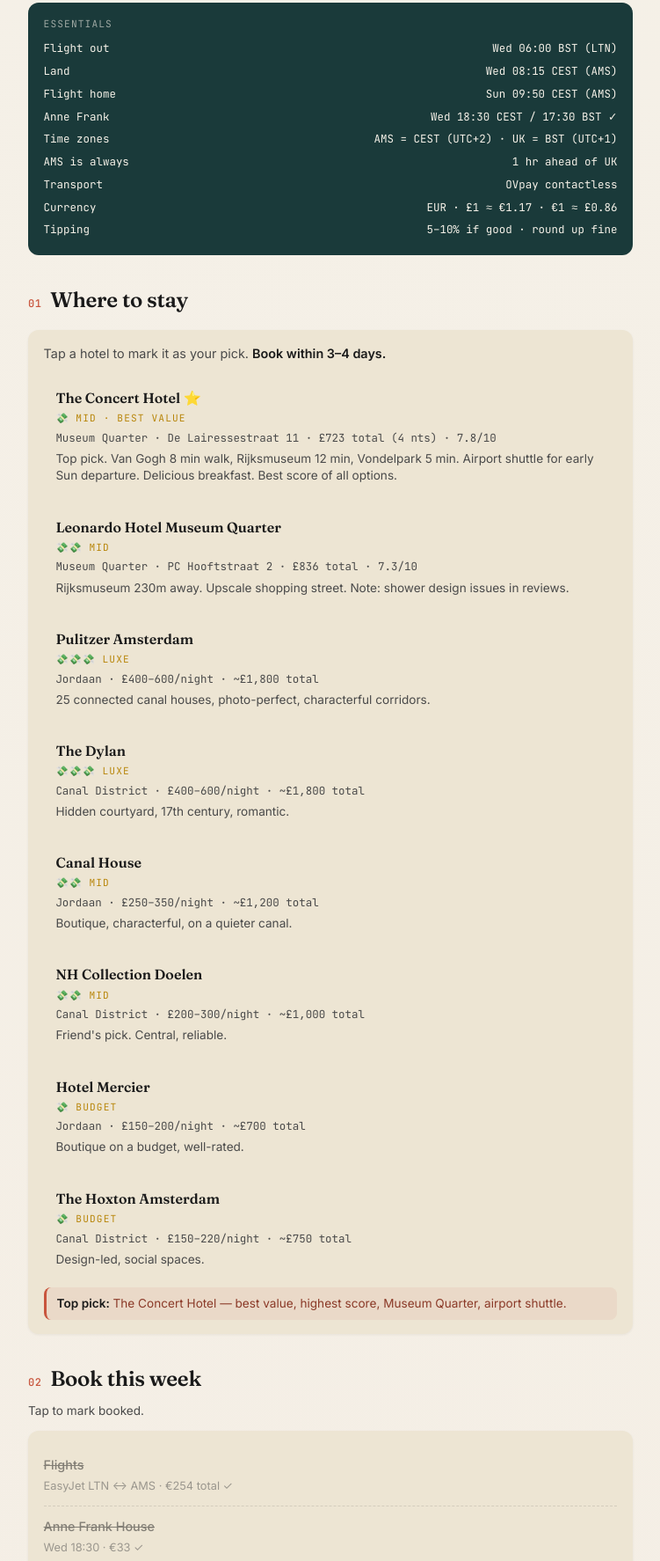
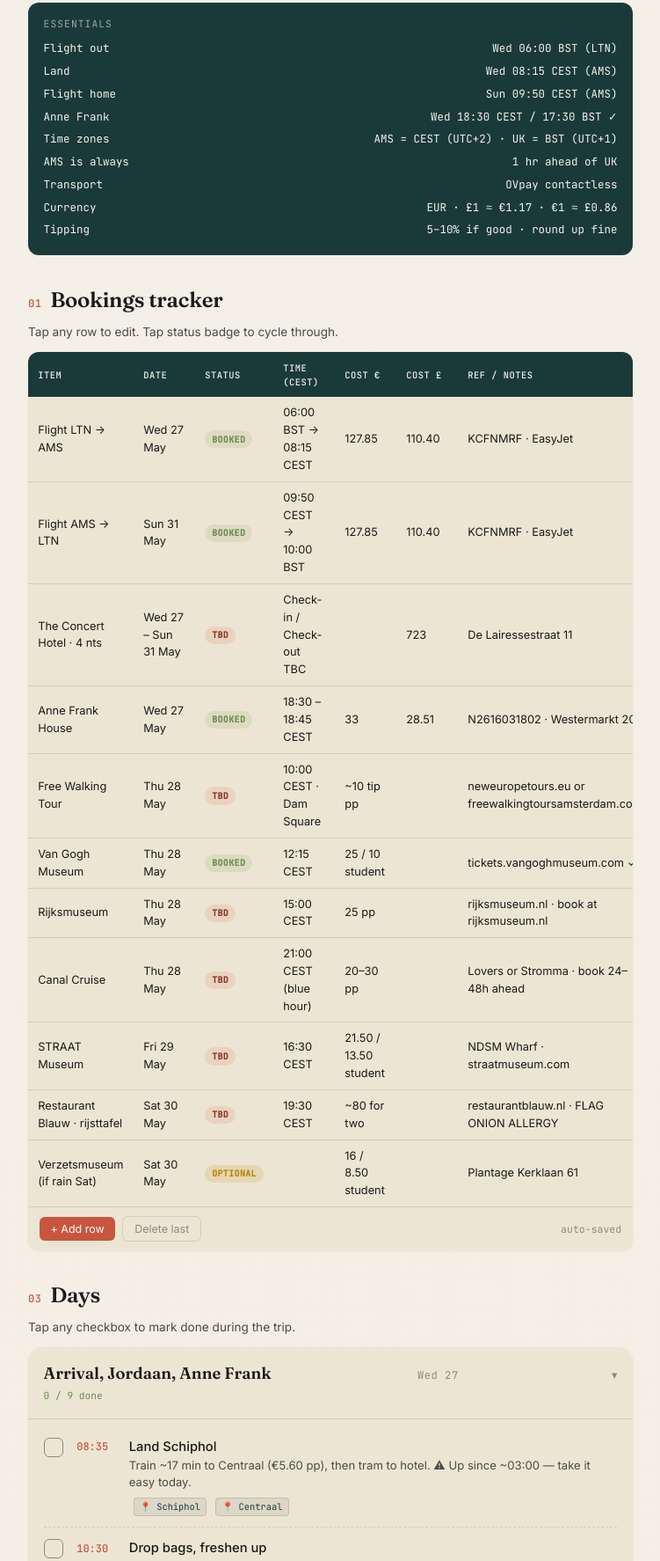
Before and after one commit to trippybonsai/amsterdam, a plain HTML site: page index.html in a window 1280 px wide. Shown: the part 499-2273 px from the top of the page at 88% size, without its empty margins (264-1015 px from the left). Drawn offline with Linux system fonts and the light colour scheme.

Commit message:
Update index.html to add tracker

```diff
--- a/index.html
+++ b/index.html
@@ -400,7 +400,20 @@
   box-shadow: 0 4px 12px rgba(0,0,0,0.15);
 }
 .toast.show { opacity: 1; transform: translateX(-50%) translateY(0); }
-/* Map links */
+/* Tracker table */
+.tracker-row td { padding: 0.5rem 0.7rem; border-bottom: 1px solid var(--border); vertical-align: middle; }
+.tracker-row:last-child td { border-bottom: none; }
+.tracker-row:active td, .tracker-row.editing td { background: var(--accent-soft); }
+.tracker-row td:focus { outline: 2px solid var(--accent); outline-offset: -2px; background: var(--paper); }
+.status-badge { display: inline-block; padding: 0.15rem 0.5rem; border-radius: 999px; font-family: 'JetBrains Mono', monospace; font-size: 0.62rem; font-weight: 600; letter-spacing: 0.04em; cursor: pointer; user-select: none; white-space: nowrap; }
+.status-booked { background: var(--green-soft); color: var(--green); }
+.status-tbd { background: var(--red-soft); color: var(--accent-deep); }
+.status-optional { background: var(--amber-soft); color: var(--gold); }
+.status-na { background: var(--canal-soft); color: var(--ink-faded); }
+@media (max-width: 480px) {
+  #tracker-table { font-size: 0.74rem; }
+  .tracker-row td { padding: 0.45rem 0.5rem; }
+}
 .map-link { display: inline-flex; align-items: center; gap: 0.2rem; font-family: 'JetBrains Mono', monospace; font-size: 0.65rem; color: var(--canal); background: var(--canal-soft); padding: 0.12rem 0.4rem; border-radius: 4px; text-decoration: none; margin-left: 0.3rem; vertical-align: middle; border: 1px solid rgba(26,58,58,0.15); white-space: nowrap; }
 .map-link:active { background: var(--canal); color: var(--paper); }
 .slot-maps { margin-top: 0.5rem; display: flex; flex-wrap: wrap; gap: 0.3rem; }
@@ -419,7 +432,6 @@
 <nav>
   <a href="#progress">Progress</a>
   <a href="#essentials">Essentials</a>
-  <a href="#hotel">Hotel</a>
   <a href="#book">Bookings</a>
   <a href="#day1">Wed</a>
   <a href="#day2">Thu</a>
@@ -464,80 +476,47 @@
   </div>
 </section>
 
-<section id="hotel">
-  <h2><span class="num">01</span> Where to stay</h2>
-  <div class="card">
-    <p style="font-size:0.9rem;color:var(--ink-soft);margin-bottom:0.8rem;">Tap a hotel to mark it as your pick. <strong>Book within 3–4 days.</strong></p>
-
-    <div class="hotel" data-hotel="concert" data-cost="723">
-      <div class="hotel-name">The Concert Hotel ⭐ <span class="chosen-badge">★ chosen</span></div>
-      <div class="tier">💸 MID · BEST VALUE</div>
-      <div class="hotel-meta">Museum Quarter · De Lairessestraat 11 · £723 total (4 nts) · 7.8/10</div>
-      <div class="hotel-why">Top pick. Van Gogh 8 min walk, Rijksmuseum 12 min, Vondelpark 5 min. Airport shuttle for early Sun departure. Delicious breakfast. Best score of all options.</div>
-    </div>
-    <div class="hotel" data-hotel="leonardo" data-cost="836">
-      <div class="hotel-name">Leonardo Hotel Museum Quarter <span class="chosen-badge">★ chosen</span></div>
-      <div class="tier">💸💸 MID</div>
-      <div class="hotel-meta">Museum Quarter · PC Hooftstraat 2 · £836 total · 7.3/10</div>
-      <div class="hotel-why">Rijksmuseum 230m away. Upscale shopping street. Note: shower design issues in reviews.</div>
-    </div>
-    <div class="hotel" data-hotel="pulitzer" data-cost="1800">
-      <div class="hotel-name">Pulitzer Amsterdam <span class="chosen-badge">★ chosen</span></div>
-      <div class="tier">💸💸💸 LUXE</div>
-      <div class="hotel-meta">Jordaan · £400–600/night · ~£1,800 total</div>
-      <div class="hotel-why">25 connected canal houses, photo-perfect, characterful corridors.</div>
-    </div>
-    <div class="hotel" data-hotel="dylan" data-cost="1800">
-      <div class="hotel-name">The Dylan <span class="chosen-badge">★ chosen</span></div>
-      <div class="tier">💸💸💸 LUXE</div>
-      <div class="hotel-meta">Canal District · £400–600/night · ~£1,800 total</div>
-      <div class="hotel-why">Hidden courtyard, 17th century, romantic.</div>
-    </div>
-    <div class="hotel" data-hotel="canalhouse" data-cost="1200">
-      <div class="hotel-name">Canal House <span class="chosen-badge">★ chosen</span></div>
-      <div class="tier">💸💸 MID</div>
-      <div class="hotel-meta">Jordaan · £250–350/night · ~£1,200 total</div>
-      <div class="hotel-why">Boutique, characterful, on a quieter canal.</div>
-    </div>
-    <div class="hotel" data-hotel="nh" data-cost="1000">
-      <div class="hotel-name">NH Collection Doelen <span class="chosen-badge">★ chosen</span></div>
-      <div class="tier">💸💸 MID</div>
-      <div class="hotel-meta">Canal District · £200–300/night · ~£1,000 total</div>
-      <div class="hotel-why">Friend's pick. Central, reliable.</div>
-    </div>
-    <div class="hotel" data-hotel="mercier" data-cost="700">
-      <div class="hotel-name">Hotel Mercier <span class="chosen-badge">★ chosen</span></div>
-      <div class="tier">💸 BUDGET</div>
-      <div class="hotel-meta">Jordaan · £150–200/night · ~£700 total</div>
-      <div class="hotel-why">Boutique on a budget, well-rated.</div>
-    </div>
-    <div class="hotel" data-hotel="hoxton" data-cost="750">
-      <div class="hotel-name">The Hoxton Amsterdam <span class="chosen-badge">★ chosen</span></div>
-      <div class="tier">💸 BUDGET</div>
-      <div class="hotel-meta">Canal District · £150–220/night · ~£750 total</div>
-      <div class="hotel-why">Design-led, social spaces.</div>
-    </div>
-
-    <div class="recommended"><strong>Top pick:</strong> The Concert Hotel — best value, highest score, Museum Quarter, airport shuttle.</div>
-  </div>
-</section>
 
 <section id="book">
-  <h2><span class="num">02</span> Book this week</h2>
-  <p style="font-size:0.85rem;color:var(--ink-soft);margin:-0.5rem 0 0.75rem;">Tap to mark booked.</p>
-  <div class="card">
-    <ul class="booking-list" id="booking-list">
-      <li class="done" data-key="flights"><div class="bk-main"><div class="bk-name">Flights</div><div class="bk-detail">EasyJet LTN ↔ AMS · €254 total ✓</div></div></li>
-      <li class="done" data-key="annefrank"><div class="bk-main"><div class="bk-name">Anne Frank House</div><div class="bk-detail">Wed 18:30 · €33 ✓</div></div></li>
-      <li data-key="hotel"><div class="bk-main"><div class="bk-name">Hotel · 4 nights</div><div class="bk-detail">booking.com or direct · £700–1,800</div></div></li>
-      <li data-key="walkingtour"><div class="bk-main"><div class="bk-name">Free Walking Tour</div><div class="bk-detail">neweuropetours.eu or freewalkingtoursamsterdam.com · Thu 10:00 · tip-based (~€10 pp)</div></div></li>
-      <li data-key="vangogh"><div class="bk-main"><div class="bk-name">Van Gogh Museum</div><div class="bk-detail">tickets.vangoghmuseum.com · Thu 12:15 · €25 pp (€10 student)</div></div></li>
-      <li data-key="rijks"><div class="bk-main"><div class="bk-name">Rijksmuseum</div><div class="bk-detail">rijksmuseum.nl · Thu 14:30 · €25 pp</div></div></li>
-      <li data-key="blauw"><div class="bk-main"><div class="bk-name">Restaurant Blauw</div><div class="bk-detail">restaurantblauw.nl · Sat 19:30 · ~€80 for two · <strong>flag onion allergy when booking</strong></div></div></li>
-      <li data-key="cruise"><div class="bk-main"><div class="bk-name">Canal cruise</div><div class="bk-detail">Lovers or Stromma · Thu 21:00 blue-hour · €20–30 pp</div></div></li>
-      <li data-key="verzets"><div class="bk-main"><div class="bk-name">Verzetsmuseum (optional)</div><div class="bk-detail">rainy-Sat backup · €17 pp</div></div></li>
-    </ul>
+  <h2><span class="num">01</span> Bookings tracker</h2>
+  <p style="font-size:0.85rem;color:var(--ink-soft);margin:-0.5rem 0 0.75rem;">Tap any row to edit. Tap status badge to cycle through.</p>
+
+  <div class="card" style="padding:0;overflow:hidden;">
+    <div style="overflow-x:auto;-webkit-overflow-scrolling:touch;">
+      <table id="tracker-table" style="width:100%;border-collapse:collapse;font-size:0.8rem;min-width:600px;">
+        <thead>
+          <tr style="background:var(--canal);color:var(--paper);">
+            <th style="padding:0.6rem 0.7rem;text-align:left;font-family:'JetBrains Mono',monospace;font-size:0.65rem;letter-spacing:0.05em;font-weight:500;">ITEM</th>
+            <th style="padding:0.6rem 0.7rem;text-align:left;font-family:'JetBrains Mono',monospace;font-size:0.65rem;letter-spacing:0.05em;font-weight:500;">DATE</th>
+            <th style="padding:0.6rem 0.7rem;text-align:left;font-family:'JetBrains Mono',monospace;font-size:0.65rem;letter-spacing:0.05em;font-weight:500;">STATUS</th>
+            <th style="padding:0.6rem 0.7rem;text-align:left;font-family:'JetBrains Mono',monospace;font-size:0.65rem;letter-spacing:0.05em;font-weight:500;">TIME (CEST)</th>
+            <th style="padding:0.6rem 0.7rem;text-align:left;font-family:'JetBrains Mono',monospace;font-size:0.65rem;letter-spacing:0.05em;font-weight:500;">COST €</th>
+            <th style="padding:0.6rem 0.7rem;text-align:left;font-family:'JetBrains Mono',monospace;font-size:0.65rem;letter-spacing:0.05em;font-weight:500;">COST £</th>
+            <th style="padding:0.6rem 0.7rem;text-align:left;font-family:'JetBrains Mono',monospace;font-size:0.65rem;letter-spacing:0.05em;font-weight:500;">REF / NOTES</th>
+          </tr>
+        </thead>
+        <tbody id="tracker-body"></tbody>
+      </table>
+    </div>
+    <div style="padding:0.6rem 0.8rem;border-top:1px solid var(--border);display:flex;gap:0.5rem;align-items:center;">
+      <button onclick="addTrackerRow()" style="background:var(--accent);color:white;border:none;border-radius:6px;padding:0.4rem 0.8rem;font-size:0.78rem;font-family:'Inter',sans-serif;cursor:pointer;">+ Add row</button>
+      <button onclick="clearTrackerRow()" style="background:transparent;color:var(--ink-faded);border:1px solid var(--border);border-radius:6px;padding:0.4rem 0.8rem;font-size:0.78rem;font-family:'Inter',sans-serif;cursor:pointer;">Delete last</button>
+      <span style="font-size:0.72rem;color:var(--ink-faded);font-family:'JetBrains Mono',monospace;margin-left:auto;">auto-saved</span>
+    </div>
   </div>
+
+  <!-- Legacy hidden list for progress bar compatibility -->
+  <ul id="booking-list" style="display:none;">
+    <li class="done" data-key="flights"></li>
+    <li class="done" data-key="annefrank"></li>
+    <li class="done" data-key="hotel"></li>
+    <li data-key="walkingtour"></li>
+    <li data-key="vangogh"></li>
+    <li data-key="rijks"></li>
+    <li data-key="blauw"></li>
+    <li data-key="cruise"></li>
+    <li data-key="verzets"></li>
+  </ul>
 </section>
 
 <section id="day1">
@@ -789,7 +768,7 @@
   <div class="card">
     <div class="budget-list">
       <div class="row"><span class="label">Flights</span><span class="amt">£220 ✓</span></div>
-      <div class="row dynamic"><span class="label">Hotel × 4 (pick above)</span><span class="amt" id="hotel-cost">£700–1,800</span></div>
+      <div class="row"><span class="label">The Concert Hotel × 4 nights</span><span class="amt">£723 ✓</span></div>
       <div class="row"><span class="label">Anne Frank tickets</span><span class="amt">£29 ✓</span></div>
       <div class="row"><span class="label">Van Gogh + Rijks × 2</span><span class="amt">£86</span></div>
       <div class="row"><span class="label">STRAAT × 2</span><span class="amt">£32</span></div>
@@ -801,7 +780,7 @@
       <div class="row"><span class="label">Coffeeshop visits</span><span class="amt">£40–100</span></div>
       <div class="row"><span class="label">Vinyl shopping</span><span class="amt">£50–200</span></div>
       <div class="row"><span class="label">Buffer / souvenirs</span><span class="amt">£100</span></div>
-      <div class="row total dynamic"><span class="label">Total</span><span class="amt" id="total-cost">£1,700–2,450</span></div>
+      <div class="row total dynamic"><span class="label">Total</span><span class="amt">£1,770–2,170</span></div>
     </div>
   </div>
 </section>
@@ -842,7 +821,7 @@
 </section>
 
 <footer>
-  Saved offline · State saves automatically · v10 · <a href="https://github.com" target="_blank" style="color:var(--ink-faded);text-decoration:none;">GitHub Pages</a>
+  Saved offline · State saves automatically · v13 · <a href="https://github.com" target="_blank" style="color:var(--ink-faded);text-decoration:none;">GitHub Pages</a>
   <br>
   <button onclick="if(confirm('Reset all checkboxes and choices?')){localStorage.removeItem('nltrip');location.reload();}">Reset all</button>
 </footer>
@@ -906,6 +885,8 @@
 }
 updateCountdown();
 setInterval(updateCountdown, 30000);
+// Also run after full page load in case of sandbox timing issues
+window.addEventListener('load', updateCountdown);
 
 // ============== TOUCH HELPER ==============
 // Adds both click and touchend, prevents double-fire
@@ -951,39 +932,7 @@
   });
 });
 
-// ============== HOTEL CHOOSER ==============
-document.querySelectorAll('.hotel').forEach(h => {
-  if (state.hotel === h.dataset.hotel) h.classList.add('chosen');
-  addTapListener(h, function() {
-    if (h.classList.contains('chosen')) {
-      h.classList.remove('chosen');
-      state.hotel = null;
-    } else {
-      document.querySelectorAll('.hotel').forEach(x => x.classList.remove('chosen'));
-      h.classList.add('chosen');
-      state.hotel = h.dataset.hotel;
-    }
-    save();
-    updateHotelCost();
-  });
-});
 
-function updateHotelCost() {
-  const chosen = document.querySelector('.hotel.chosen');
-  const el = document.getElementById('hotel-cost');
-  const total = document.getElementById('total-cost');
-  if (chosen) {
-    const cost = parseInt(chosen.dataset.cost);
-    el.textContent = '£' + cost.toLocaleString();
-    const baseLow = 220 + 29 + 86 + 32 + 40 + 10 + 300 + 40 + 40 + 50 + 100;
-    const baseHigh = 220 + 29 + 86 + 32 + 30 + 40 + 20 + 375 + 40 + 100 + 200 + 100;
-    total.textContent = '£' + (baseLow + cost).toLocaleString() + '–£' + (baseHigh + cost).toLocaleString();
-  } else {
-    el.textContent = '£700–1,800';
-    total.textContent = '£1,700–2,450';
-  }
-}
-updateHotelCost();
 
 // ============== DAY TRIP CHOOSER ==============
 document.querySelectorAll('.option').forEach(o => {
@@ -1072,5 +1021,109 @@
 </script>
 
 
+<script>
+// ============== BOOKINGS TRACKER ==============
+const TRACKER_KEY = 'nltrip_tracker';
+const STATUSES = ['BOOKED','TBD','OPTIONAL','N/A'];
+const STATUS_CLASS = { 'BOOKED':'status-booked','TBD':'status-tbd','OPTIONAL':'status-optional','N/A':'status-na' };
+
+const DEFAULT_ROWS = [
+  { item:'Flight LTN → AMS', date:'Wed 27 May', status:'BOOKED', time:'06:00 BST → 08:15 CEST', eur:'127.85', gbp:'110.40', ref:'KCFNMRF · EasyJet' },
+  { item:'Flight AMS → LTN', date:'Sun 31 May', status:'BOOKED', time:'09:50 CEST → 10:00 BST', eur:'127.85', gbp:'110.40', ref:'KCFNMRF · EasyJet' },
+  { item:'The Concert Hotel · 4 nts', date:'Wed 27 – Sun 31 May', status:'TBD', time:'Check-in / Check-out TBC', eur:'', gbp:'723', ref:'De Lairessestraat 11' },
+  { item:'Anne Frank House', date:'Wed 27 May', status:'BOOKED', time:'18:30 – 18:45 CEST', eur:'33', gbp:'28.51', ref:'N2616031802 · Westermarkt 20' },
+  { item:'Free Walking Tour', date:'Thu 28 May', status:'TBD', time:'10:00 CEST · Dam Square', eur:'~10 tip pp', gbp:'', ref:'neweuropetours.eu or freewalkingtoursamsterdam.com' },
+  { item:'Van Gogh Museum', date:'Thu 28 May', status:'BOOKED', time:'12:15 CEST', eur:'25 / 10 student', gbp:'', ref:'tickets.vangoghmuseum.com ✓' },
+  { item:'Rijksmuseum', date:'Thu 28 May', status:'TBD', time:'15:00 CEST', eur:'25 pp', gbp:'', ref:'rijksmuseum.nl · book at rijksmuseum.nl' },
+  { item:'Canal Cruise', date:'Thu 28 May', status:'TBD', time:'21:00 CEST (blue hour)', eur:'20–30 pp', gbp:'', ref:'Lovers or Stromma · book 24–48h ahead' },
+  { item:'STRAAT Museum', date:'Fri 29 May', status:'TBD', time:'16:30 CEST', eur:'21.50 / 13.50 student', gbp:'', ref:'NDSM Wharf · straatmuseum.com' },
+  { item:'Restaurant Blauw · rijsttafel', date:'Sat 30 May', status:'TBD', time:'19:30 CEST', eur:'~80 for two', gbp:'', ref:'restaurantblauw.nl · FLAG ONION ALLERGY' },
+  { item:'Verzetsmuseum (if rain Sat)', date:'Sat 30 May', status:'OPTIONAL', time:'', eur:'16 / 8.50 student', gbp:'', ref:'Plantage Kerklaan 61' },
+];
+
+let trackerRows = [];
+try {
+  const saved = localStorage.getItem(TRACKER_KEY);
+  trackerRows = saved ? JSON.parse(saved) : JSON.parse(JSON.stringify(DEFAULT_ROWS));
+} catch(e) {
+  trackerRows = JSON.parse(JSON.stringify(DEFAULT_ROWS));
+}
+
+function saveTracker() {
+  try { localStorage.setItem(TRACKER_KEY, JSON.stringify(trackerRows)); } catch(e) {}
+}
+
+function cycleStatus(idx) {
+  const cur = trackerRows[idx].status;
+  const next = STATUSES[(STATUSES.indexOf(cur) + 1) % STATUSES.length];
+  trackerRows[idx].status = next;
+  saveTracker();
+  renderTracker();
+}
+
+function renderTracker() {
+  const tbody = document.getElementById('tracker-body');
+  if (!tbody) return;
+  tbody.innerHTML = '';
+  trackerRows.forEach((row, i) => {
+    const tr = document.createElement('tr');
+    tr.className = 'tracker-row';
+    const fields = ['item','date','status','time','eur','gbp','ref'];
+    fields.forEach(field => {
+      const td = document.createElement('td');
+      if (field === 'status') {
+        const badge = document.createElement('span');
+        badge.className = 'status-badge ' + (STATUS_CLASS[row.status] || 'status-tbd');
+        badge.textContent = row.status;
+        badge.title = 'Tap to change status';
+        const handler = function(e) {
+          e.preventDefault();
+          e.stopPropagation();
+          cycleStatus(i);
+        };
+        badge.addEventListener('touchend', function(e) { e.preventDefault(); cycleStatus(i); }, { passive: false });
+        badge.addEventListener('click', function(e) { e.stopPropagation(); cycleStatus(i); });
+        td.appendChild(badge);
+      } else {
+        td.contentEditable = 'true';
+        td.textContent = row[field] || '';
+        td.style.minWidth = field === 'item' ? '120px' : field === 'ref' ? '160px' : '70px';
+        td.addEventListener('blur', function() {
+          trackerRows[i][field] = td.textContent.trim();
+          saveTracker();
+        });
+        td.addEventListener('keydown', function(e) {
+          if (e.key === 'Enter') { e.preventDefault(); td.blur(); }
+        });
+      }
+      tr.appendChild(td);
+    });
+    tbody.appendChild(tr);
+  });
+}
+
+function addTrackerRow() {
+  trackerRows.push({ item:'New item', date:'', status:'TBD', time:'', eur:'', gbp:'', ref:'' });
+  saveTracker();
+  renderTracker();
+  // Focus new row's first cell
+  const rows = document.querySelectorAll('.tracker-row');
+  if (rows.length) {
+    const lastRow = rows[rows.length - 1];
+    const firstCell = lastRow.querySelector('td[contenteditable]');
+    if (firstCell) { firstCell.focus(); document.execCommand('selectAll', false, null); }
+  }
+}
+
+function clearTrackerRow() {
+  if (trackerRows.length > 1 && confirm('Delete last row?')) {
+    trackerRows.pop();
+    saveTracker();
+    renderTracker();
+  }
+}
+
+renderTracker();
+</script>
 </body>
 </html>
```
